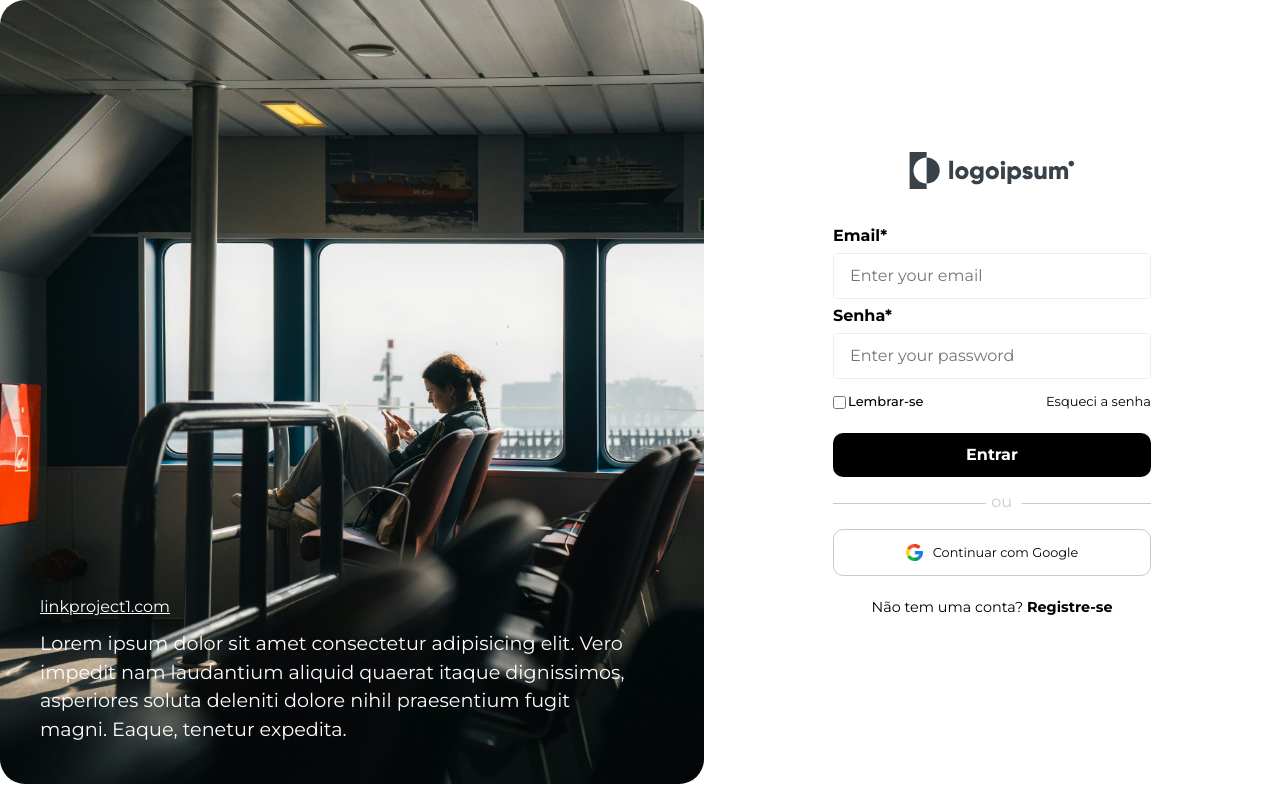
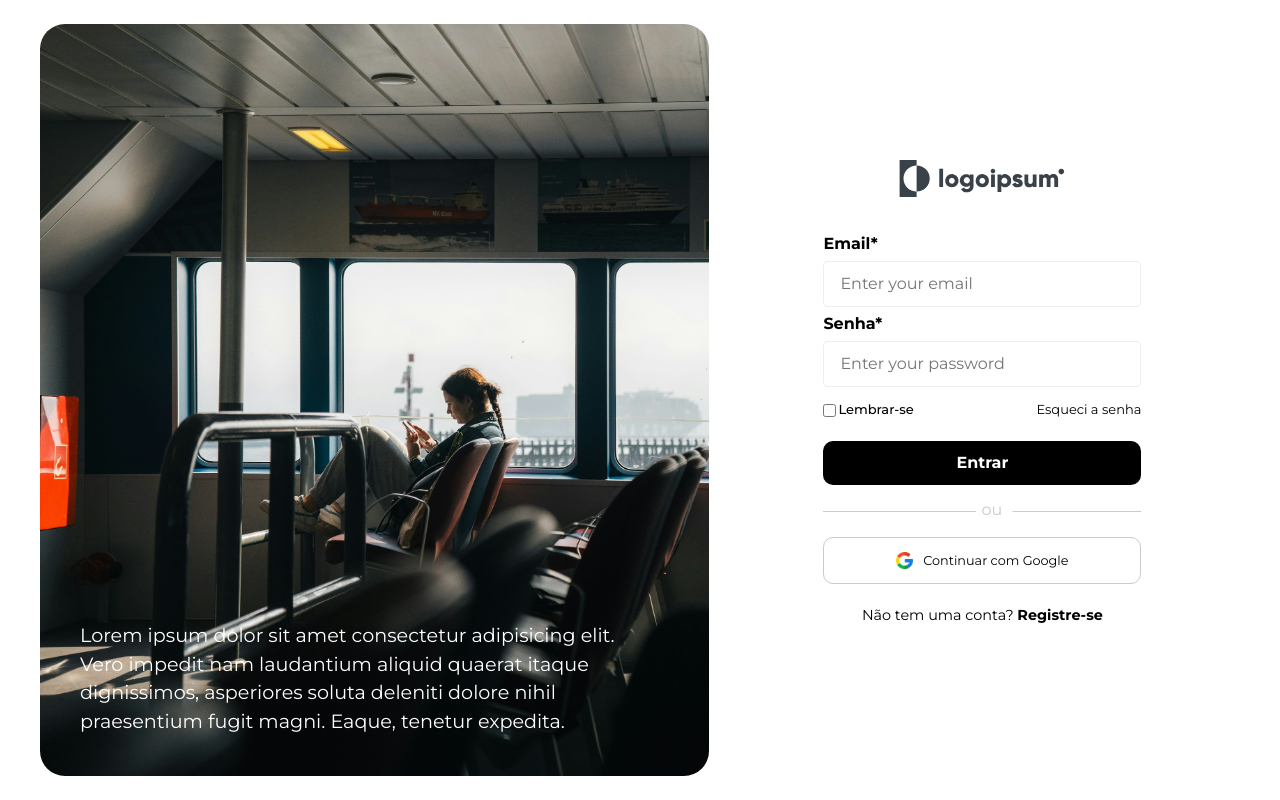
Before and after one commit to henriquepx/codeduo-frontend, a React (Vite) app: page / in a window 1280 px wide. Built offline with nearby package versions, Linux system fonts and the light colour scheme; the HTML template or start-up script is replaced by a standard one.

Commit message:
feat: add some new styles and new configs zods

```diff
--- a/src/pages/Login.tsx
+++ b/src/pages/Login.tsx
@@ -9,7 +9,8 @@ const LoginPageContainer = styled.div`
   align-items: center;
   justify-content: center;
   overflow: hidden;
-  height: 98vh;
+  height: 100vh;
+  padding: 1.5rem;
 `;
 
 const FormContainer = styled.div`
@@ -18,7 +19,6 @@ const FormContainer = styled.div`
   display: flex;
   align-items: center;
   justify-content: center;
-  border-radius: 10px;
   @media (max-width: 650px) {
     width: 90%;
   }
@@ -32,6 +32,7 @@ const PhotosSlider = styled.div`
   background-position: bottom;
   background-repeat: no-repeat;
   position: relative;
+  margin-left: 1rem;
   border-radius: 25px;
   @media (max-width: 650px) {
     display: none;
@@ -71,9 +72,6 @@ const Login: React.FC = () => {
     <LoginPageContainer>
       <PhotosSlider>
         <TextContainer>
-          <a href="https://linkproject1.com" target="_blank" rel="noopener noreferrer">
-            linkproject1.com
-          </a>
           <p>Lorem ipsum dolor sit amet consectetur adipisicing elit. Vero impedit nam laudantium aliquid quaerat itaque dignissimos, asperiores soluta deleniti dolore nihil praesentium fugit magni. Eaque, tenetur expedita.</p>
         </TextContainer>
       </PhotosSlider>
```
